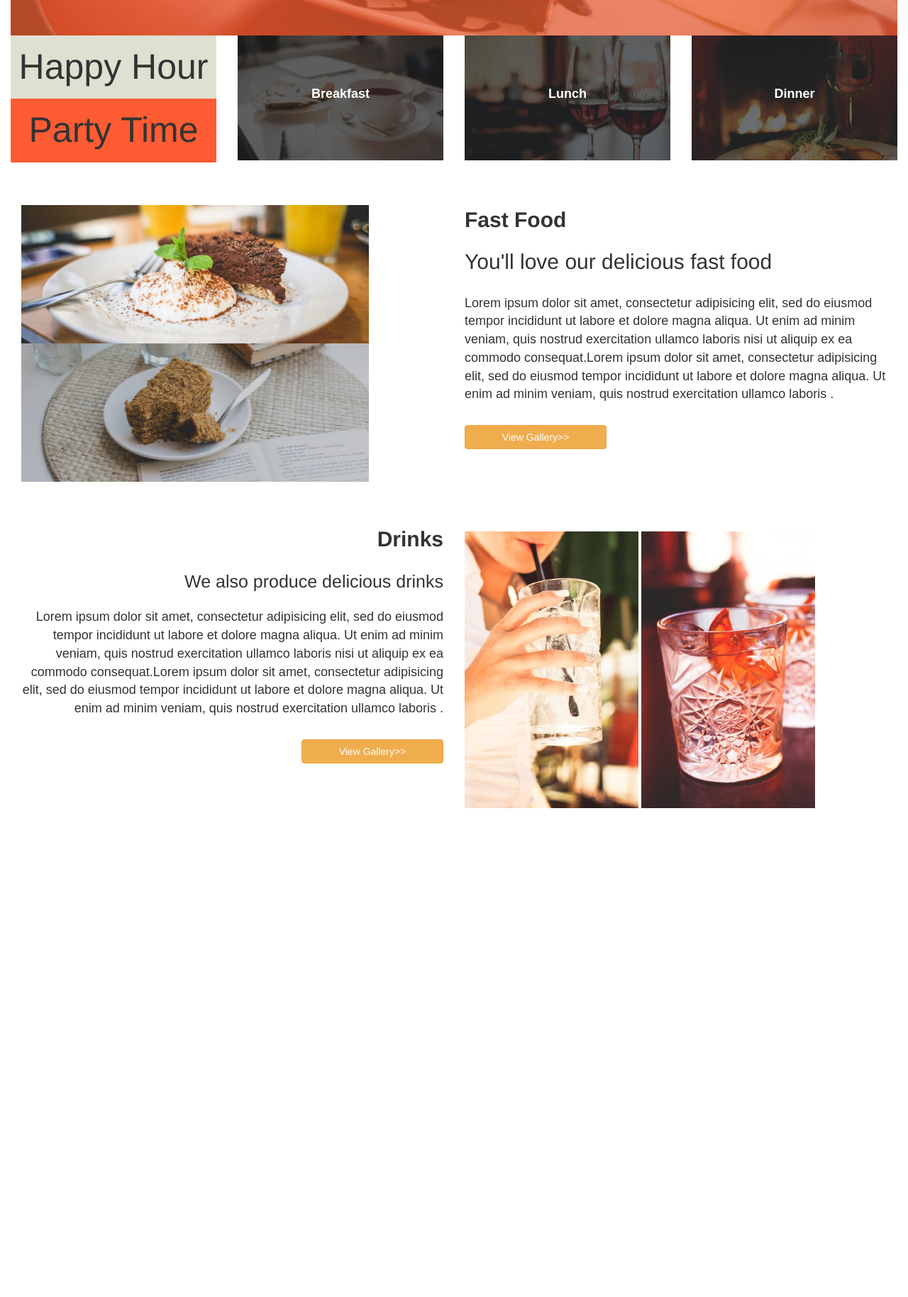
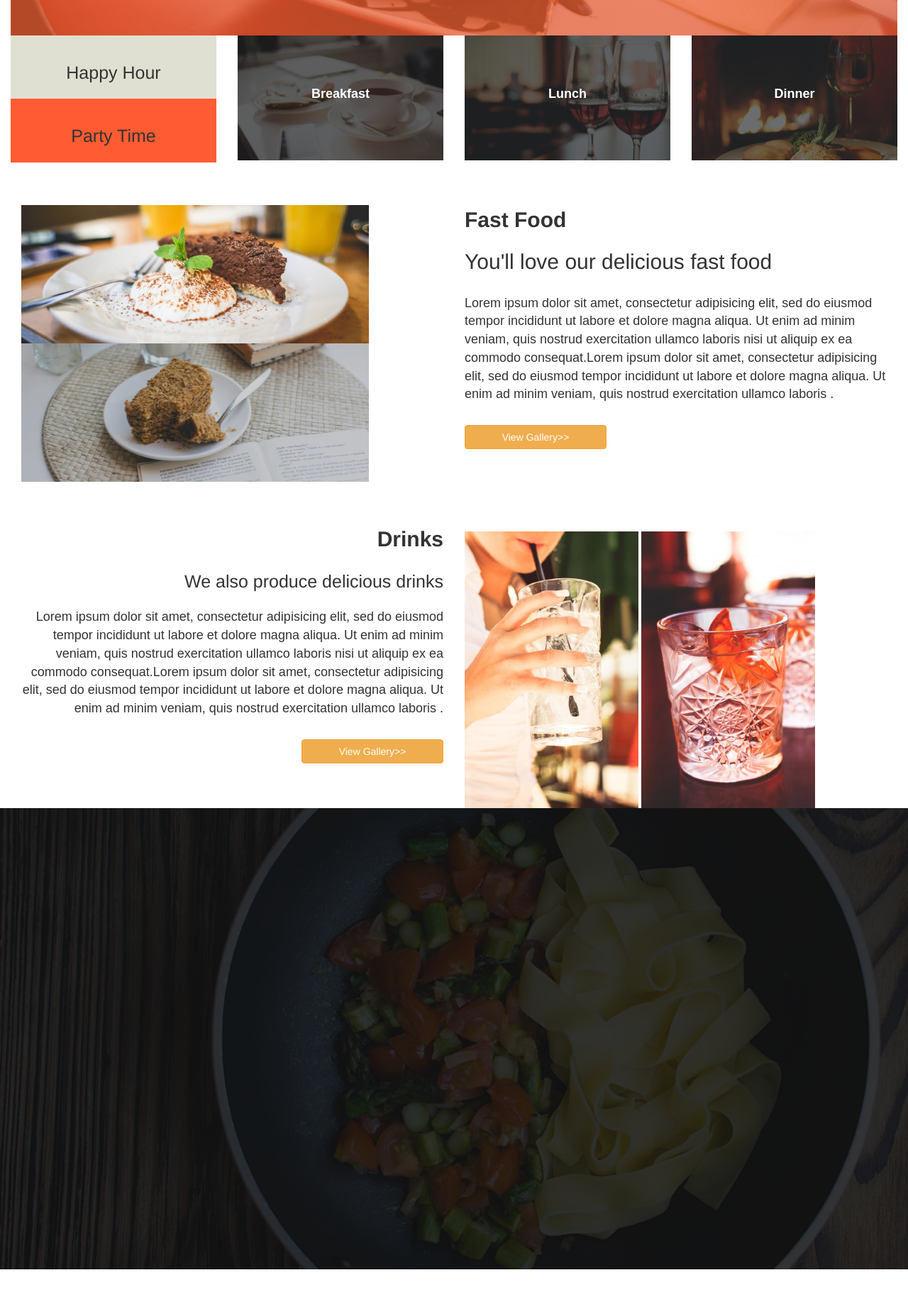
Before and after one commit to JKimani77/Anita-Kitchen-Menu, a plain HTML site: page index.html in a window 1280 px wide. Shown: the part 450-2278 px from the top of the page at 71% size. Drawn offline with nearby package versions, Linux system fonts and the light colour scheme.

Commit message:
adds 'foods' photo

```diff
--- a/css/styles.css
+++ b/css/styles.css
@@ -102,3 +102,14 @@ h0{
   text-align: left;
   text-indent: inherit;
 }
+h8{
+  font-size: 25px;
+}
+h7{
+  font-size: 25px;
+}
+.middle{
+  background-image:url("../images/backgrounds/foodsBg.jpg");
+  background-size: cover;
+  height: 650px;
+}
--- a/index.html
+++ b/index.html
@@ -102,12 +102,14 @@
 
             </div>
               </div>
+         <div class="middle">
 
 
 
 
 
-                </div>
+              </div>
+
 
         </body>
       </html>
```
